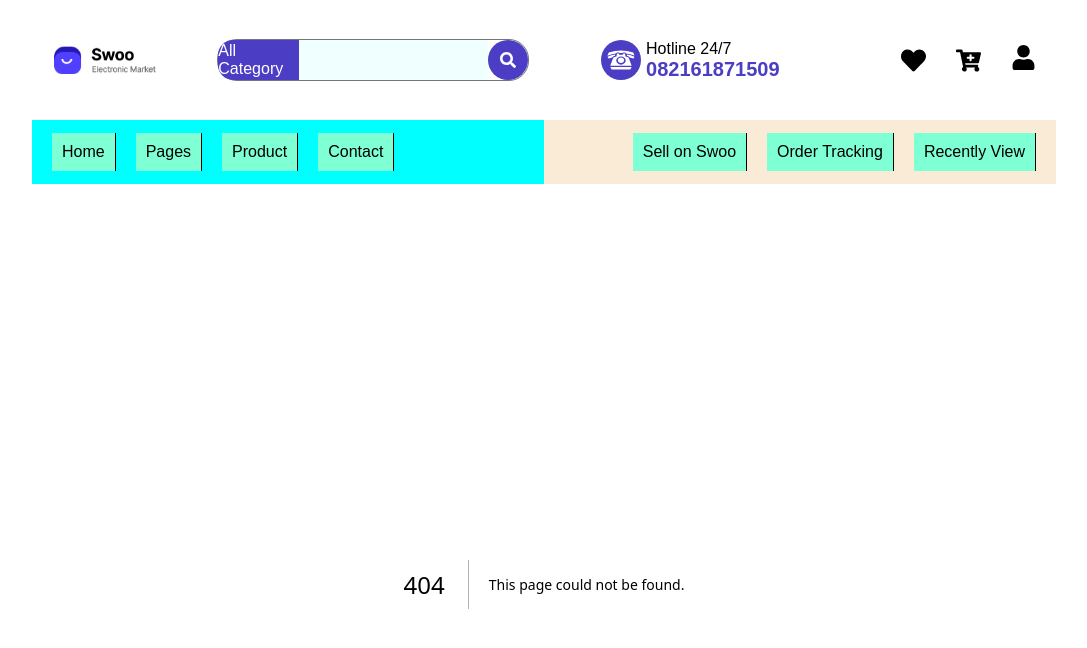
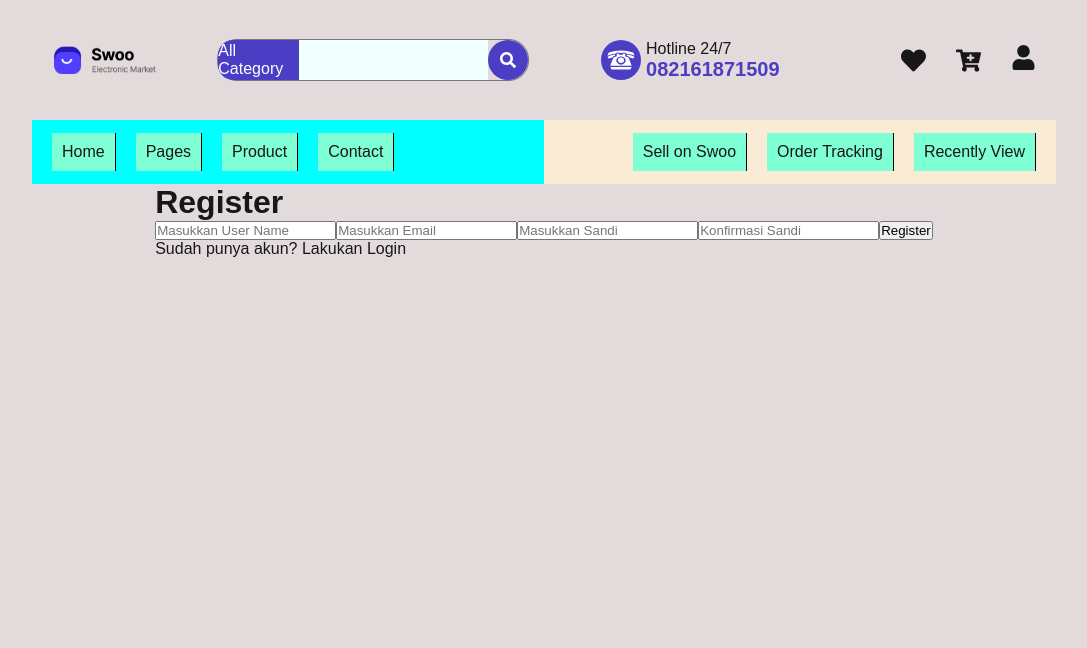
Before and after one commit to aqilfikri20/myshop, a Next.js app: page /register in a window 1280 px wide. Before the commit this address had no page. Shown: the top 648 px of the page, without its empty margins (96-1183 px from the left). Built offline with nearby package versions, Linux system fonts and the light colour scheme.

Commit message:
Tambah register

```diff
--- /dev/null
+++ b/src/app/register/page.tsx
@@ -0,0 +1,12 @@
+import RegisterInput from "@/components/Register/RegisterInput";
+import Link from "next/link";
+
+export default function Register(){
+    return(
+        <div>
+        <h1>Register</h1>
+        <RegisterInput/>
+        <div>Sudah punya akun? Lakukan <Link href="/login">Login</Link></div>
+        </div>
+    )
+}
```
